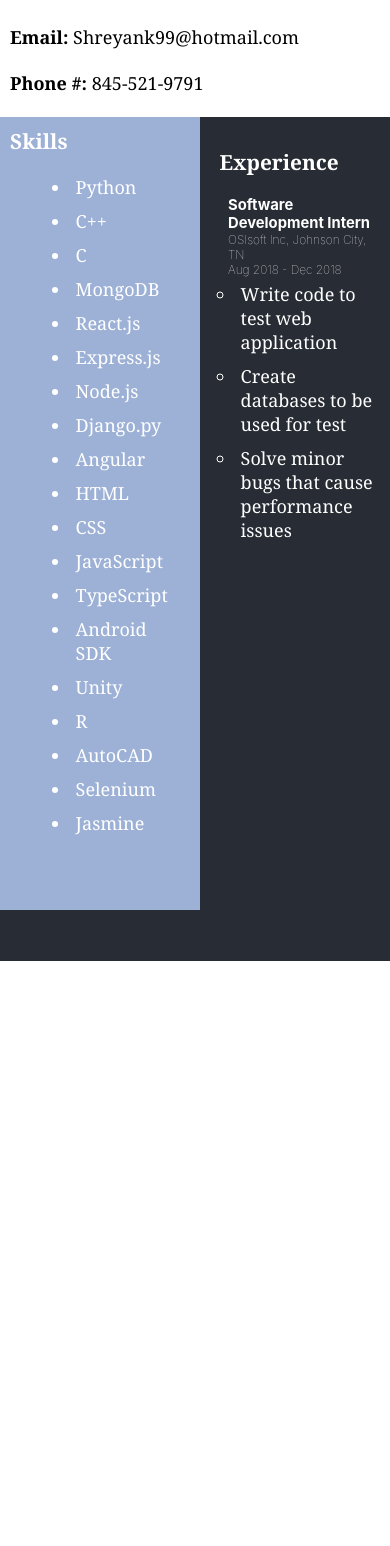
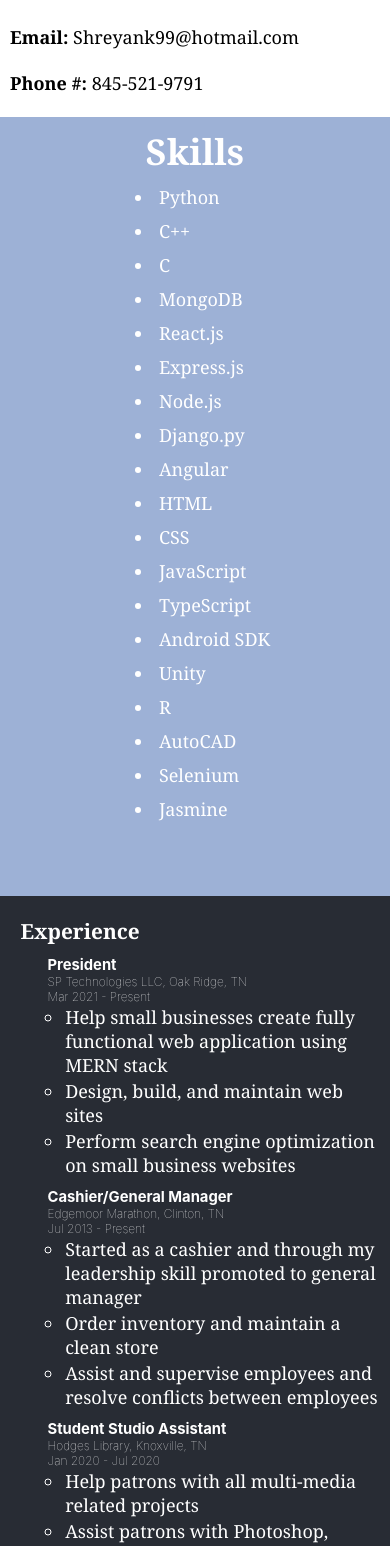
Before and after one commit to spatel912020/shreyank, a React (Create React App) app: page / in a window 390 px wide. Shown: the part 434-1980 px from the top of the page. Before the commit the page ends 1395 px from the top, so only its background shows below. Built offline with nearby package versions, Linux system fonts and the light colour scheme.

Commit message:
add experiences

```diff
--- a/src/Content.css
+++ b/src/Content.css
@@ -4,6 +4,7 @@
   height: 100%;
   display: flex;
   flex-direction: row;
+  flex-wrap: wrap;
   font-size: calc(10px + 2vmin);
   color: white;
 }
--- a/src/Experience.css
+++ b/src/Experience.css
@@ -1,13 +1,12 @@
 .experience_div {
   text-align: left;
-  width: 100%;
-  height: 100%;
-  z-index: 1;
+  min-width: 300px;
+  flex-wrap: wrap;
 }
 
 .experience_header_text {
   font-family: Georgia, 'Times New Roman', Times, serif;
-  padding: 10px;
+  padding: 1px;
   margin-left: 5%;
   margin-bottom: 0%;
 }
@@ -17,8 +16,9 @@
   font-family: Georgia, 'Times New Roman', Times, serif;
   font-size: large;
   font-weight: lighter;
-  padding: 5px;
+  padding: 1px;
   margin-left: 5%;
+  flex-wrap: wrap;
 }
 
 .experience {
@@ -34,10 +34,17 @@
 .experience_subtitle{
   margin: 0%;
   font-weight: lighter;
+  flex-wrap: wrap;
+
 }
 
 .experience_item{
   padding: 5px;
   margin-top: 0%;
   margin-left: 5%;
+  flex-wrap: wrap;
 }
+
+.flex_grow{
+  display: flex;
+}
--- a/src/Experience.js
+++ b/src/Experience.js
@@ -4,13 +4,37 @@ function Experience() {
   return (
     <div className="experience_div">
       <h3 className = "experience_header_text">Experience</h3>
+      <div className="flex_grow"></div>
       <ul className = "experience">
+        <ul className = "experience_item">
+          <h5 className = "experience_title">President</h5>
+          <h6 className = "experience_subtitle">SP Technologies LLC, Oak Ridge, TN</h6>
+          <h6 className = "experience_subtitle">Mar 2021 - Present</h6>
+          <li className = "experience_subheader_text">Help small businesses create fully functional web application using MERN stack</li>
+          <li className = "experience_subheader_text">Design, build, and maintain web sites</li>
+          <li className = "experience_subheader_text">Perform search engine optimization on small business websites</li>
+        </ul>
+        <ul className = "experience_item">
+          <h5 className = "experience_title">Cashier/General Manager</h5>
+          <h6 className = "experience_subtitle">Edgemoor Marathon, Clinton, TN</h6>
+          <h6 className = "experience_subtitle">Jul 2013 - Present</h6>
+          <li className = "experience_subheader_text">Started as a cashier and through my leadership skill promoted to general manager</li>
+          <li className = "experience_subheader_text">Order inventory and maintain a clean store</li>
+          <li className = "experience_subheader_text">Assist and supervise employees and resolve conflicts between employees</li>
+        </ul>
+        <ul className = "experience_item">
+          <h5 className = "experience_title">Student Studio Assistant</h5>
+          <h6 className = "experience_subtitle">Hodges Library, Knoxville, TN</h6>
+          <h6 className = "experience_subtitle">Jan 2020 - Jul 2020</h6>
+          <li className = "experience_subheader_text">Help patrons with all multi-media related projects</li>
+          <li className = "experience_subheader_text">Assist patrons with Photoshop, iMovie, Adobe Premier, GarageBand, and other Adobe Applications</li>
+        </ul>
         <ul className = "experience_item">
           <h5 className = "experience_title">Software Development Intern</h5>
           <h6 className = "experience_subtitle">OSIsoft Inc, Johnson City, TN</h6>
           <h6 className = "experience_subtitle">Aug 2018 - Dec 2018</h6>
           <li className = "experience_subheader_text">Write code to test web application</li>
-          <li className = "experience_subheader_text">Create databases to be used for test</li>
+          <li className = "experience_subheader_text">Create databases that are used for test</li>
           <li className = "experience_subheader_text">Solve minor bugs that cause performance issues</li>
         </ul>
       </ul>
--- a/src/Skills.css
+++ b/src/Skills.css
@@ -3,7 +3,6 @@
   min-width: 200px;
   max-width: 250px;
   width: 25%;
-  height: 100%;
   padding-bottom: calc(100px - 3em);
   display: flex;
   flex-wrap: wrap;
@@ -13,6 +12,7 @@
 .skills_header_text {
   font-family: Georgia, 'Times New Roman', Times, serif;
   padding: 10px;
+  padding-bottom: 0px;
   margin: 0%;
 }
 
@@ -28,5 +28,30 @@
 .skills{
    padding: 5px;
    margin-top: 0%;
-   margin-left: 50%;
+   margin-left: 20%;
 }
+
+.flex_grow {
+  display: flex;
+  flex-basis: 100%;
+  height: 0;
+}
+
+@media only screen and (max-width: 1000px) {
+  .skills_div {
+    width: 100%;
+    max-width: none;
+    justify-items: center;
+    justify-content: center;
+    display: flex;
+    flex-wrap: wrap;
+  }
+  .skills_header_text {
+    font-size: 2em;
+  }
+  .skills {
+    padding: 5px;
+    margin-top: 0%;
+    margin-left: 10%;
+  }
+}
--- a/src/Skills.js
+++ b/src/Skills.js
@@ -3,8 +3,8 @@ import './Skills.css';
 function Skills() {
   return (
     <div className="skills_div">
-      <div>
         <h3 className = "skills_header_text">Skills</h3>
+        <div className="flex_grow"></div>
         <ul className = "skills">
           <li className = "skills_subheader_text">Python</li>
           <li className = "skills_subheader_text">C++</li>
@@ -26,7 +26,6 @@ function Skills() {
           <li className = "skills_subheader_text">Selenium</li>
           <li className = "skills_subheader_text">Jasmine</li>
         </ul>
-      </div>
     </div>
   );
 }
```
Also changed, not shown: 10 other files (tests, documents, lock files or other folders).
